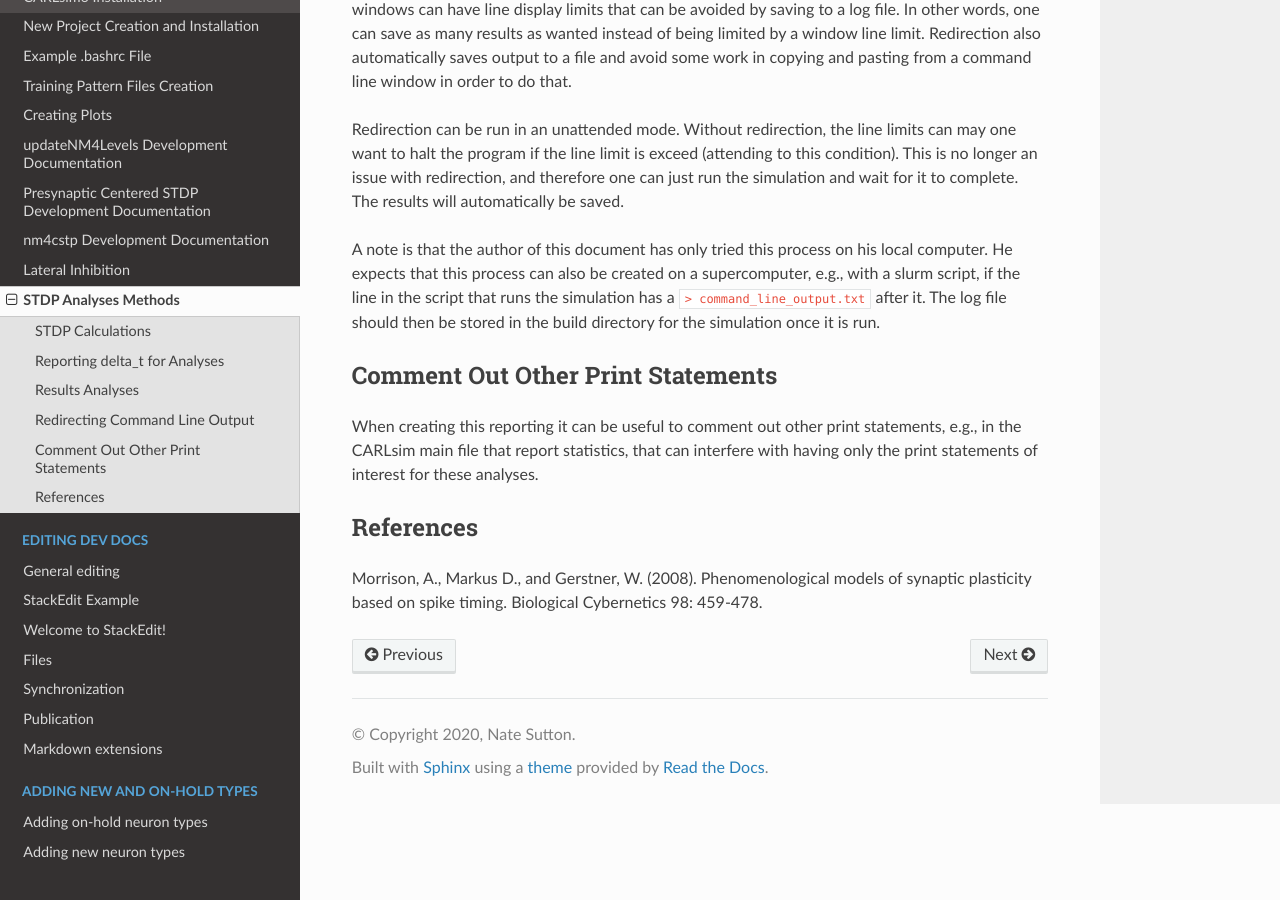
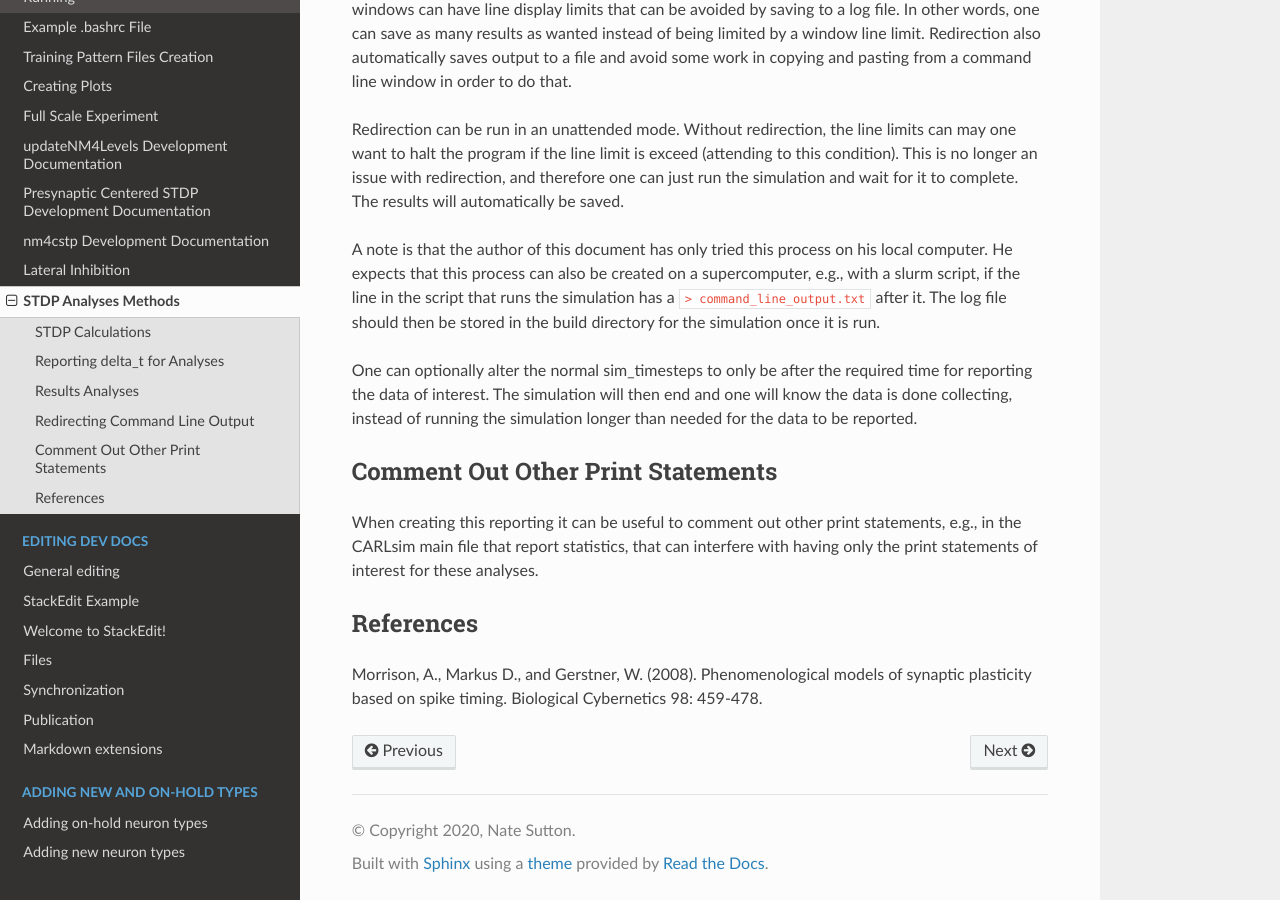
Before and after one commit to Hippocampome-Org/hco_dev_docs, a Sphinx documentation site: the page built from docs/oblomem/stdp_analyses.md, in a window 1280 px wide and 900 px high, scrolled down 2359 px. Built offline with Sphinx 7.4.7 and the Read the Docs theme 3.1.0, drawn with Linux system fonts in a browser that asks for light colours; some of the changed text lies outside the part shown.

Commit message:
added full scale experiment doc

```diff
--- a/docs/index.rst
+++ b/docs/index.rst
@@ -119,6 +119,7 @@ Welcome to Hippocampome.org's Developer Documentation!
     oblomem/example_bashrc.md
     oblomem/create_train_pat.md
     oblomem/plotting.md
+    oblomem/full_scale.md
     oblomem/updateNM4levels.md
     oblomem/presyn_cent_stdp.md
     oblomem/nm4cstp.md
--- a/docs/oblomem/new_projects.md
+++ b/docs/oblomem/new_projects.md
@@ -1,5 +1,5 @@
-New Project Creation and Installation
-====================================
+Project Creation, Installation, and Running
+===========================================
 
 This documentation provides further information about creating and installing new project used for experiments in Oblomem.
 
--- a/docs/oblomem/stdp_analyses.md
+++ b/docs/oblomem/stdp_analyses.md
@@ -70,6 +70,8 @@ Redirection can be run in an unattended mode. Without redirection, the line limi
 
 A note is that the author of this document has only tried this process on his local computer. He expects that this process can also be created on a supercomputer, e.g., with a slurm script, if the line in the script that runs the simulation has a `> command_line_output.txt` after it. The log file should then be stored in the build directory for the simulation once it is run.
 
+One can optionally alter the normal sim_timesteps to only be after the required time for reporting the data of interest. The simulation will then end and one will know the data is done collecting, instead of running the simulation longer than needed for the data to be reported.
+
 ## Comment Out Other Print Statements
 
 When creating this reporting it can be useful to comment out other print statements, e.g., in the CARLsim main file that report statistics, that can interfere with having only the print statements of interest for these analyses.
```
Also changed, not shown: docs/oblomem/full_scale.md (added, +42 -0 lines).
